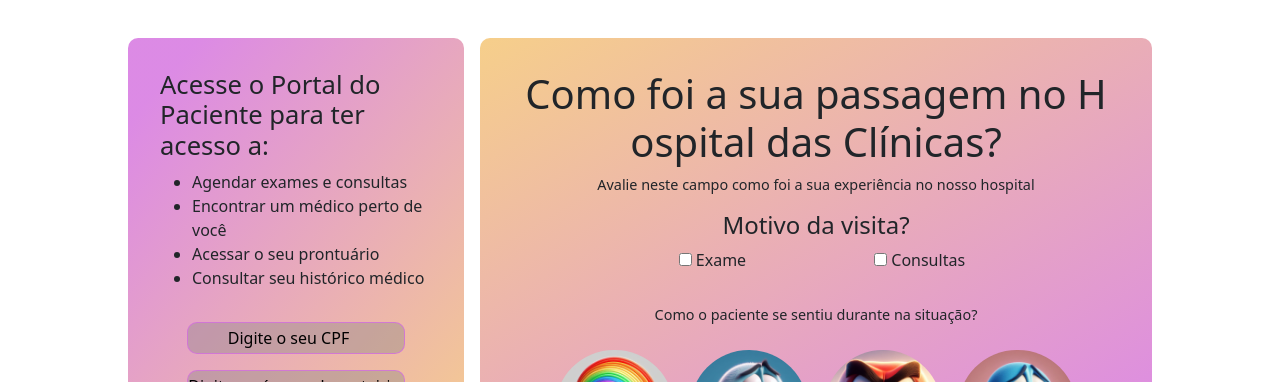
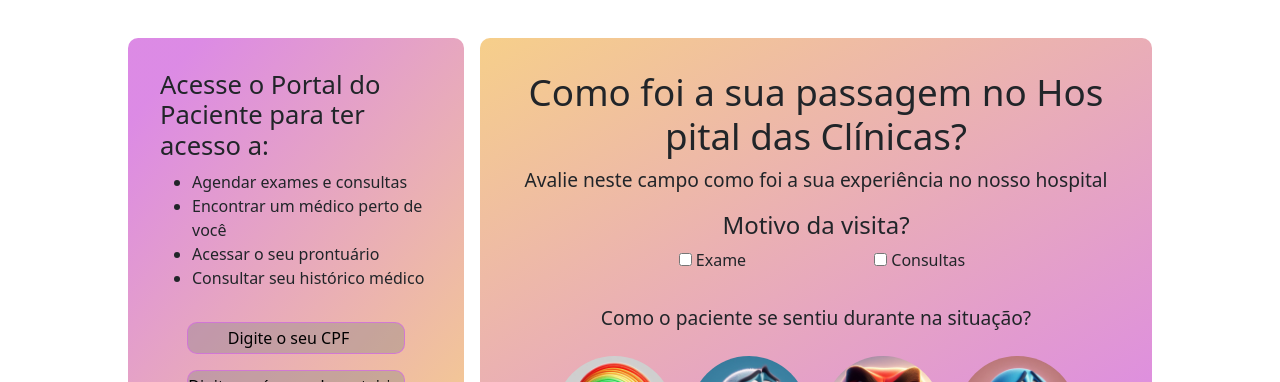
Before and after one commit to BIG-GirlsFiap/SPRINT04, a React (Vite) app in the folder SPRINT04Entrega/: page /Portal in a window 1280 px wide. Shown: the part 180-562 px from the top of the page. Built offline with nearby package versions, Linux system fonts and the light colour scheme.

Commit message:
Finalizando projeto

```diff
--- a/SPRINT04Entrega/src/Componentes/HomeContet/index.jsx
+++ b/SPRINT04Entrega/src/Componentes/HomeContet/index.jsx
@@ -1,11 +1,11 @@
-import data from '../../../noticias.json';
+//import data from '../../../noticias.json';
 import infos from '../../../exame.json';
 import Apoio01 from '../images/Apoio01.jpg'
 import Accordion from 'react-bootstrap/Accordion';
 import Carousel from 'react-bootstrap/Carousel';
 import HumanizaLogo from "../SVGs/HumanizaLogo.svg"
 import { useEffect, useState } from "react";
-//import NewsCard from "../NewsCards/NewsCard.jsx";
+
 
 function HomeContent() {
   const [news, setNews] = useState([]);
@@ -111,8 +111,8 @@
         <Carousel className='noticias-main'>
           {news.map((noticia, index) => (
             <Carousel.Item interval={5000} key={index} className='noticias-box'>
-              <h3>{noticia}</h3>
-              <p className='descrition text-muted'>{noticia.descrition}</p>
+              <h3>{noticia.title}</h3>
+              <p className='descrition text-muted'>{noticia.description}</p>
               <div className='noticia-image'>
                 <img src={noticia.image} alt="" />
               </div>
@@ -121,6 +121,9 @@
           ))}
         </Carousel>
       </section>
+      <section>
+
+      </section>
     </section>
   </main >
 )
--- a/SPRINT04Entrega/src/Style/style.css
+++ b/SPRINT04Entrega/src/Style/style.css
@@ -496,7 +496,7 @@
 }
 .PortalContent .mainInfo #avaliation h1 {
   text-align: center;
-  font-size: 2.5rem;
+  font-size: 2.3rem;
   -webkit-hyphens: auto;
           hyphens: auto;
   word-wrap: break-word;
@@ -520,7 +520,7 @@
   text-align: center;
 }
 .PortalContent .mainInfo #avaliation p {
-  font-size: 0.9rem;
+  font-size: 1.2rem;
 }
 .PortalContent .mainInfo #avaliation .checkboxes {
   text-align: center;
--- a/SPRINT04Entrega/src/Style/style.scss
+++ b/SPRINT04Entrega/src/Style/style.scss
@@ -454,7 +454,7 @@
 
       h1 {
         text-align: center;
-        font-size: 2.5rem;
+        font-size: 2.3rem;
         hyphens: auto;
         word-wrap: break-word;
         overflow-wrap: break-word;
@@ -474,7 +474,7 @@
         text-align: center;
       }
       p{
-        font-size: 0.9rem;
+        font-size: 1.2rem;
       }
 
       .checkboxes {
```
